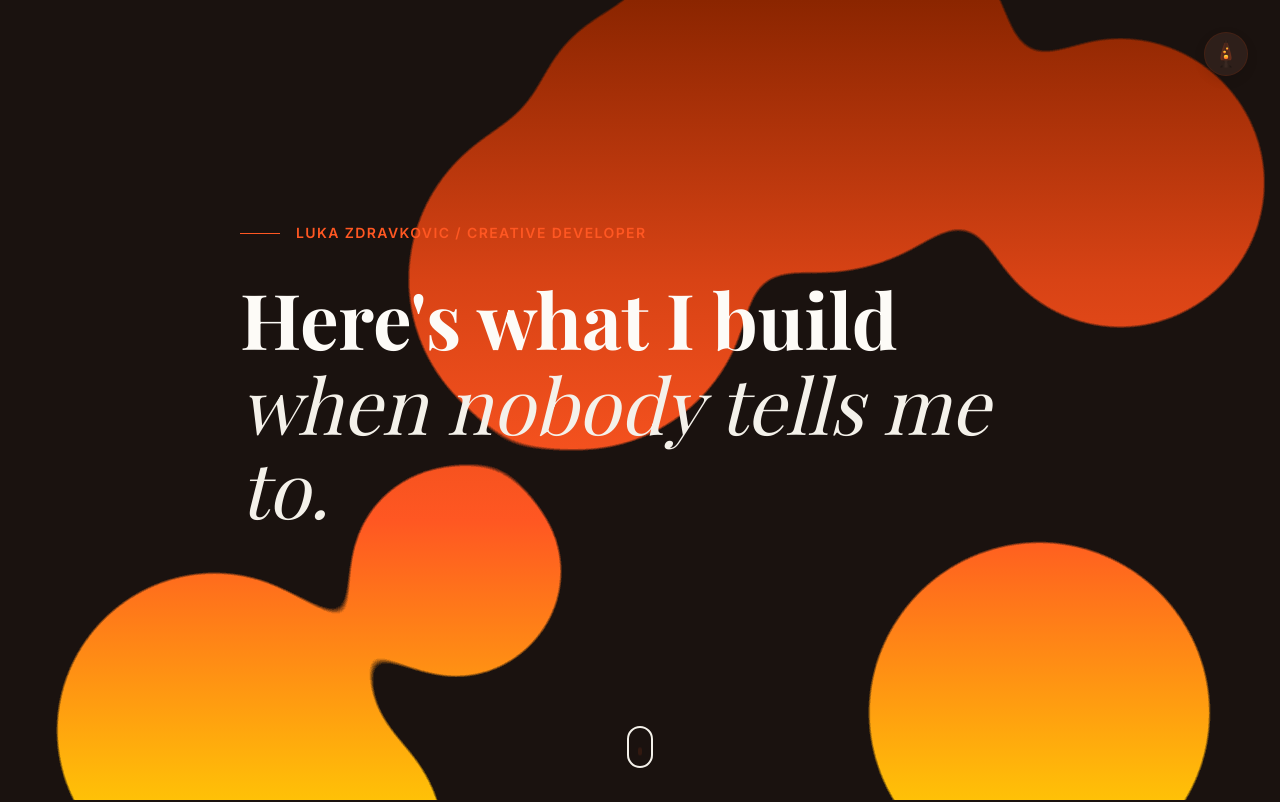
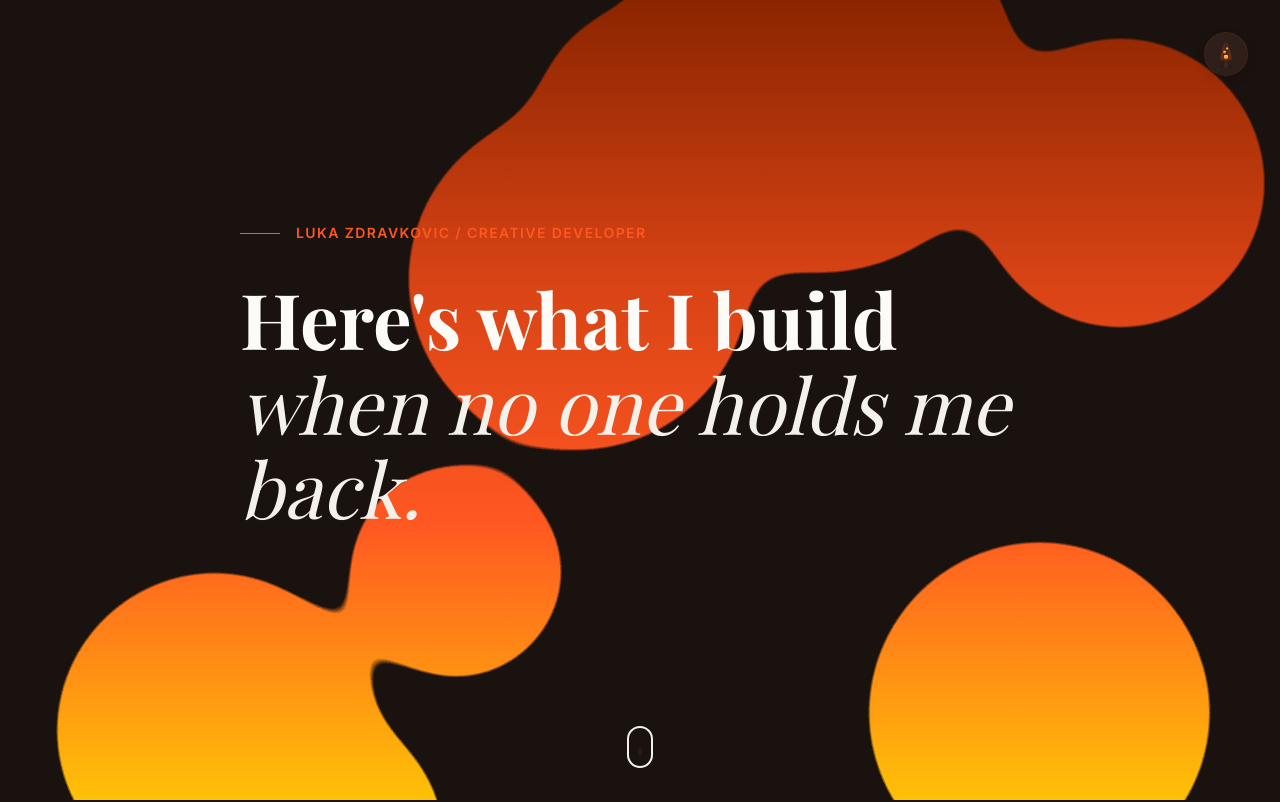
Before and after one commit to LukaZdr/project-portfolio, a React (Vite) app: page / in a window 1280 px wide. Shown: the top 802 px of the page. Built offline with nearby package versions, Linux system fonts and the light colour scheme; a web font is replaced by a local one.

Commit message:
change hero title

```diff
--- a/src/components/Hero.tsx
+++ b/src/components/Hero.tsx
@@ -27,8 +27,8 @@ export const Hero: React.FC = () => {
           animate={{ opacity: 1, y: 0 }}
           transition={{ delay: 0.4, duration: 0.8 }}
         >
-          Here's what I build<br/>
-          <span className="italic-accent">when nobody tells me to.</span>
+          Here's what I build<br />
+          <span className="italic-accent">when no one holds me back.</span>
         </motion.h1>
 
       </motion.div>
```
